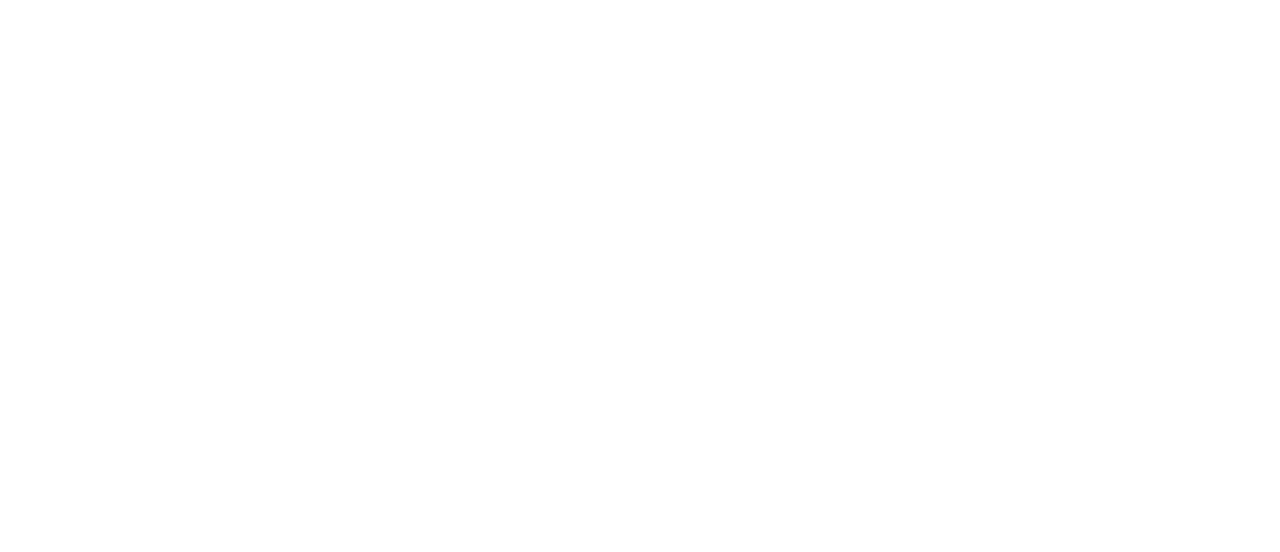
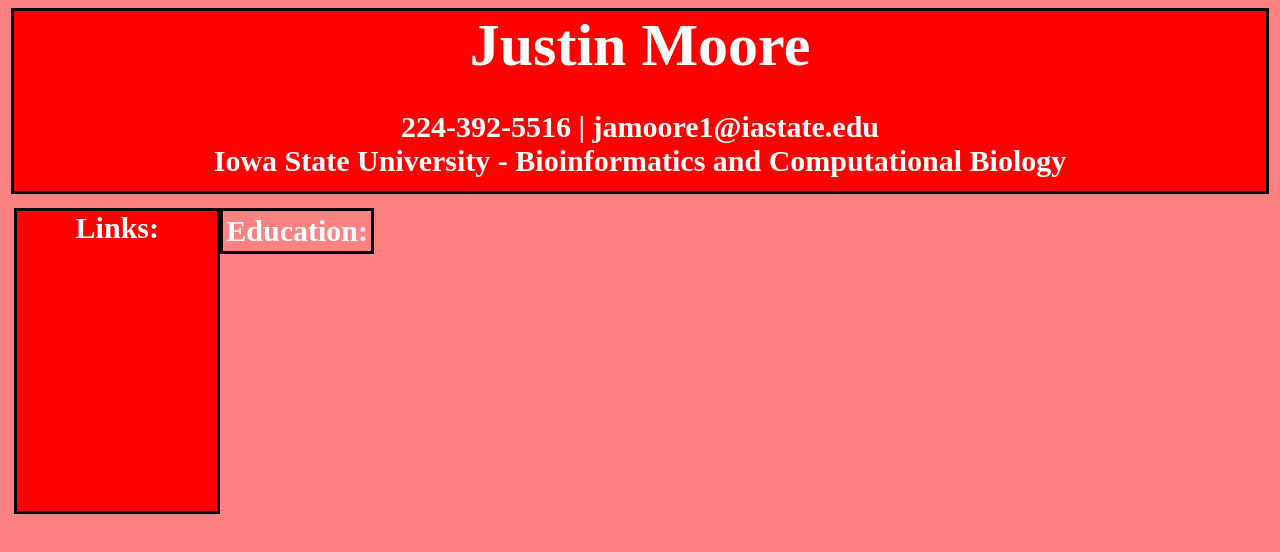
Before and after one commit to JMoore2182/JMoore2182.github.io, a plain HTML site: page index.html in a window 1280 px wide. Drawn offline with Linux system fonts and the light colour scheme.

Commit message:
Index added

```diff
--- a/index.html
+++ b/index.html
@@ -1,6 +1,62 @@
 <!DOCTYPE html>
 <html>
+<head>
+	<title> Justin Moore </title>
+	<style type="text/css">
+		body {
+			background-color: rgb(255,130,130);
+		}
+		.header-box {
+			color:white;
+			font-weight: bold;
+			background-color: red;
+			width: 99%;
+			height: 180px;
+			margin: auto;
+			text-align:center;
+			font-size: 60px;
+			border: 3px black solid;
+		}
+		.ContactInfo {
+			color:white;
+			font-size: 30px;
+		}
+		.main {
+			float: left;
+			font-size: 30px;
+			padding: 3px;
+			border: 3px black solid;
+		}
+		.sidebox {
+			background-color: red;
+			font-size: 30px;
+			width: 200px;
+			text-align: center;
+			height: 300px;
+			border: 3px black solid;
+			float: left;
+		}
 
+
+	</style>
+</head>
+<body>
+	<div class="header-box">
+		Justin Moore
+		<div class="ContactInfo">
+			<p>
+			224-392-5516 | jamoore1@iastate.edu
+			<br>Iowa State University - Bioinformatics and Computational Biology
+			</P
+		</div>
+	</div>
+	<div class="sidebox">
+		Links:
+	</div>
+	<div class="main">
+		Education:
+	</div>
+</body>
 
 
 </html>
```
